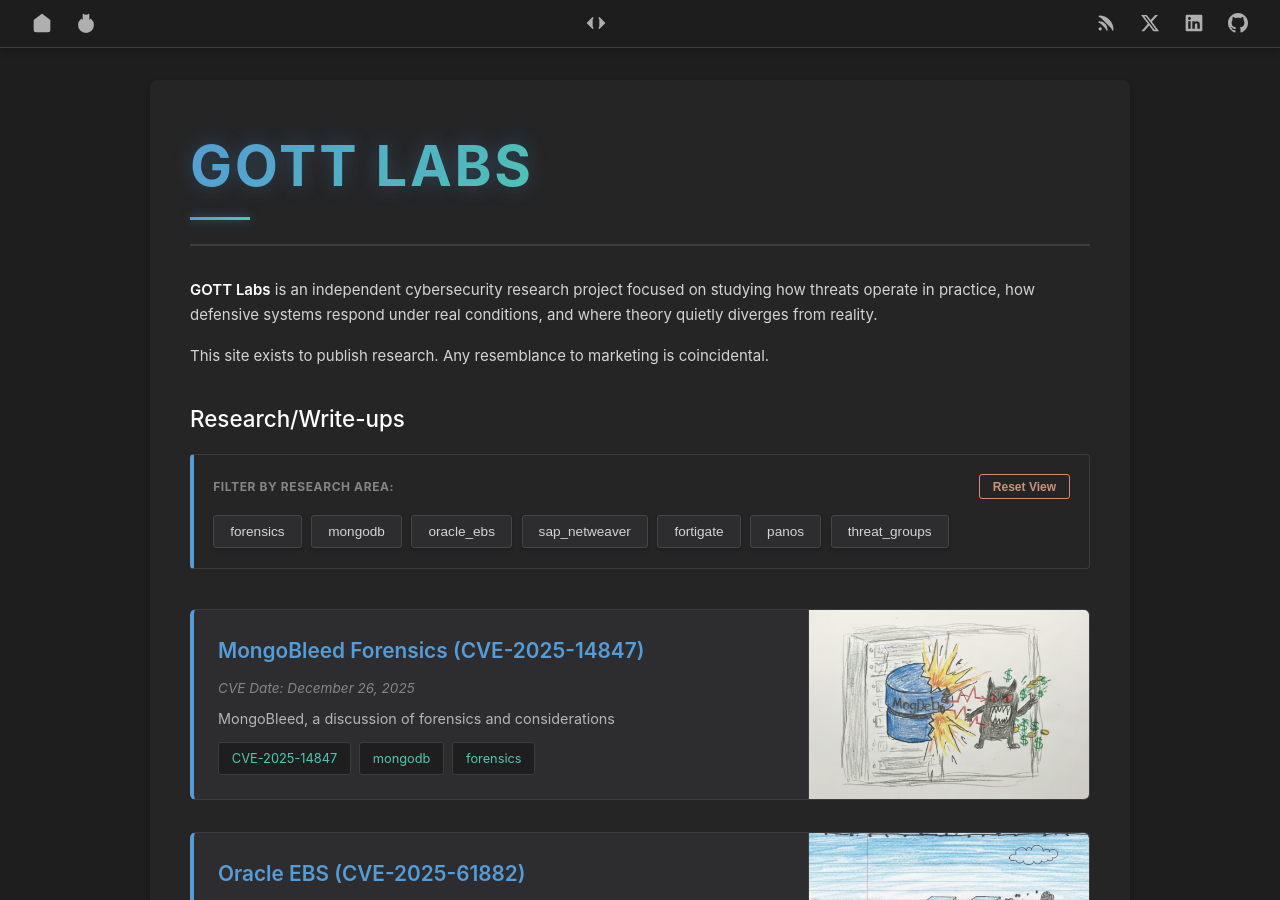
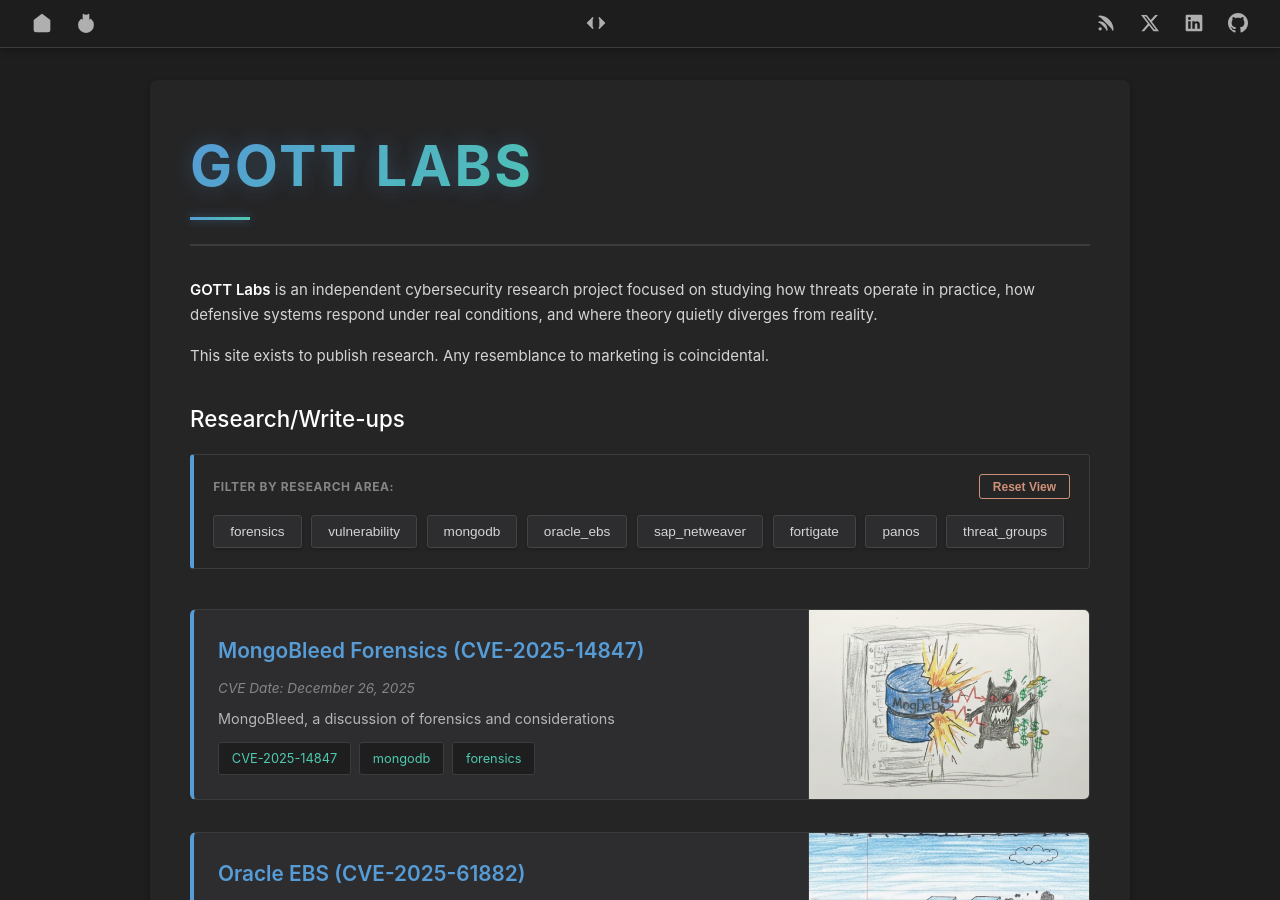
Before and after one commit to gottlabs/home, a Jekyll site: the page built from index.md, in a window 1280 px wide and 900 px high. Built offline with Jekyll 4.4.1, drawn with Linux system fonts in a browser that asks for light colours.

Commit message:
Update index.md

```diff
--- a/index.md
+++ b/index.md
@@ -16,6 +16,7 @@ This site exists to publish research. Any resemblance to marketing is coincident
   </div>
   <div class="filter-grid">
     <button class="filter-tag" onclick="filterByTag('forensics')">forensics</button>
+    <button class="filter-tag" onclick="filterByTag('vulnerability')">vulnerability</button>
     <button class="filter-tag" onclick="filterByTag('mongodb')">mongodb</button>
     <button class="filter-tag" onclick="filterByTag('oracle_ebs')">oracle_ebs</button>
     <button class="filter-tag" onclick="filterByTag('sap_netweaver')">sap_netweaver</button>
@@ -26,7 +27,7 @@ This site exists to publish research. Any resemblance to marketing is coincident
 </div>
 
 <div id="research-posts">
-<div class="research-post" data-tags="CVE-2025-14847,mongodb,forensics">
+<div class="research-post" data-tags="CVE-2025-14847,mongodb,forensics,vulnerability">
   <div class="post-content">
     <h4><a href="{{ site.baseurl }}/2025/12/26/mongobleed_forensics_cve2025-14847">MongoBleed Forensics (CVE-2025-14847)</a></h4>
     <span class="post-date">CVE Date: December 26, 2025</span>
@@ -42,7 +43,7 @@ This site exists to publish research. Any resemblance to marketing is coincident
   </div>
 </div>
 
-<div class="research-post" data-tags="CVE-2025-61882,oracle_ebs,forensics">
+<div class="research-post" data-tags="CVE-2025-61882,oracle_ebs,forensics,vulnerability">
   <div class="post-content">
     <h4><a href="{{ site.baseurl }}/2025/10/07/oracle_ebs_cve2025-61882">Oracle EBS (CVE-2025-61882)</a></h4>
     <span class="post-date">CVE Date: October 7, 2025</span>
@@ -58,7 +59,7 @@ This site exists to publish research. Any resemblance to marketing is coincident
   </div>
 </div>
 
-<div class="research-post" data-tags="CVE-2025-31324,sap_netweaver,forensics">
+<div class="research-post" data-tags="CVE-2025-31324,sap_netweaver,forensics,vulnerability">
   <div class="post-content">
     <h4><a href="{{ site.baseurl }}/2025/04/26/sap_netweaver_cve2025-31324">SAP NetWeaver VC (CVE-2025-31324)</a></h4>
     <span class="post-date">CVE Date: April 26, 2025</span>
@@ -74,7 +75,7 @@ This site exists to publish research. Any resemblance to marketing is coincident
   </div>
 </div>
 
-<div class="research-post" data-tags="CVE-2024-55591,fortigate,forensics">
+<div class="research-post" data-tags="CVE-2024-55591,fortigate,forensics,vulnerability">
   <div class="post-content">
     <h4><a href="{{ site.baseurl }}/2025/01/14/fortigate_cve2024-55591">The FortiGate Backdoor That Wasn't A Backdoor (CVE-2024-55591)</a></h4>
     <span class="post-date">CVE Date: January 14, 2025</span>
@@ -90,7 +91,7 @@ This site exists to publish research. Any resemblance to marketing is coincident
   </div>
 </div>
 
-<div class="research-post" data-tags="CVE-2024-0012,CVE-2024-9474,panos,forensics">
+<div class="research-post" data-tags="CVE-2024-0012,CVE-2024-9474,panos,forensics,vulnerability">
   <div class="post-content">
     <h4><a href="{{ site.baseurl }}/2024/11/18/panos_cve2024-0012">PAN-OS (CVE-2024-0012 and CVE-2024-9474)</a></h4>
     <span class="post-date">CVE Date: November 18, 2024</span>
@@ -107,7 +108,7 @@ This site exists to publish research. Any resemblance to marketing is coincident
   </div>
 </div>
 
-<div class="research-post" data-tags="CVE-2024-47575,fortigate,forensics">
+<div class="research-post" data-tags="CVE-2024-47575,fortigate,forensics,vulnerability">
   <div class="post-content">
     <h4><a href="{{ site.baseurl }}/2024/10/23/fortijump_cve2024-47575">FortiJump Diving board (CVE-2024-47575)</a></h4>
     <span class="post-date">CVE Date: October 23, 2024</span>
```
